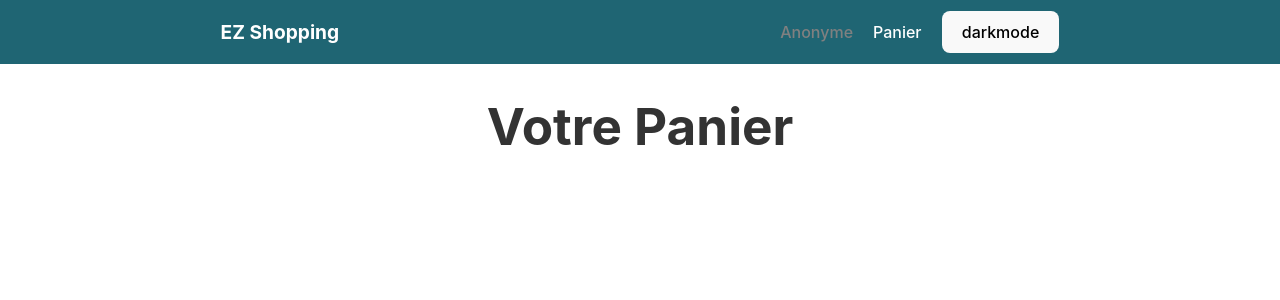
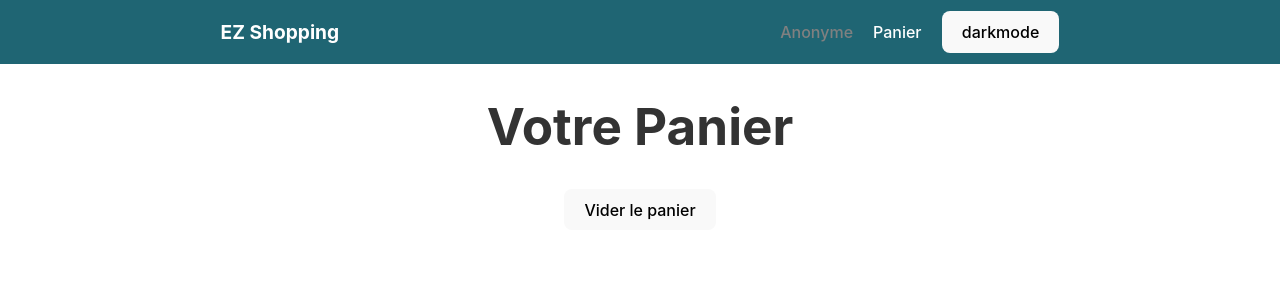
Before and after one commit to darkeo/React-Projet-semaine-3-Florian-Yasmine-Leo, a React (Vite) app in the folder Ez shopping/: page /cart in a window 1280 px wide. Shown: the top 300 px of the page. Built offline with nearby package versions, Linux system fonts and the light colour scheme.

Commit message:
Ajustement hauteur des pages

```diff
--- a/Ez shopping/src/component/CartList/CartList.jsx
+++ b/Ez shopping/src/component/CartList/CartList.jsx
@@ -1,27 +1,27 @@
-import { useDispatch, useSelector } from "react-redux";
-import { selectCart } from "../../store/selectors/cartSelectors";
-import "../ProductList/ProductList.scss";
-import { useEffect } from "react";
-import { useState } from "react";
+import { useDispatch, useSelector } from 'react-redux';
+import { selectCart } from '../../store/selectors/cartSelectors';
+import '../ProductList/ProductList.scss';
+import { useEffect } from 'react';
+import { useState } from 'react';
 import {
   decreaseQuantity,
   increaseQuantity,
   removeAllItems,
   removeItem,
-} from "../../store/slices/cartSlice";
+} from '../../store/slices/cartSlice';
 import {
   getFromLocalStorage,
   isKeyInLocalStorage,
-} from "../../utils/localStorage";
-import Product from "../ProductList/Product";
+} from '../../utils/localStorage';
+import Product from '../ProductList/Product';
 
 const CartList = () => {
   const cart = useSelector(selectCart);
-  const products = getFromLocalStorage("products") || [];
+  const products = getFromLocalStorage('products') || [];
   const dispatch = useDispatch();
   const localStorageCart = () => {
-    if (isKeyInLocalStorage("cart")) {
-      return getFromLocalStorage("cart");
+    if (isKeyInLocalStorage('cart')) {
+      return getFromLocalStorage('cart');
     }
     return false;
   };
@@ -63,13 +63,9 @@ const CartList = () => {
     dispatch(increaseQuantity(productId));
   };
 
-  const handleRemoveAll = () => {
-    dispatch(removeAllItems());
-  };
-
   return (
     <div>
-      <div className="product-list">
+      <div className='product-list'>
         {cartProducts.map((product, index) => {
           return (
             <Product
@@ -93,8 +89,7 @@ const CartList = () => {
           );
         })}
       </div>
-      </div>
-
+    </div>
   );
 };
 
--- a/Ez shopping/src/pages/Cart/Cart.jsx
+++ b/Ez shopping/src/pages/Cart/Cart.jsx
@@ -1,12 +1,25 @@
-import CartList from "../../component/CartList/CartList";
-import "./Cart.scss";
+import { useDispatch } from 'react-redux';
+import CartList from '../../component/CartList/CartList';
+import './Cart.scss';
+import { removeAllItems } from '../../store/slices/cartSlice';
 
 export default function Cart() {
+  const dispatch = useDispatch();
 
+  const handleClick = () => {
+    dispatch(removeAllItems());
+  };
   return (
-    <div>
+    <div style={{ minHeight: '100vh' }}>
       <h1>Votre Panier</h1>
-      <CartList/>
+      <button
+        onClick={() => {
+          handleClick();
+        }}
+      >
+        Vider le panier
+      </button>
+      <CartList />
     </div>
   );
 }
--- a/Ez shopping/src/pages/HomePage/HomePage.jsx
+++ b/Ez shopping/src/pages/HomePage/HomePage.jsx
@@ -14,14 +14,14 @@ const HomePage = () => {
   console.log(products);
 
   useEffect(() => {
-    fetch("https://fakestoreapi.com/products")
+    fetch('https://fakestoreapi.com/products')
       .then((res) => res.json())
       .then((data) => dispatch(getProducts(data)))
       .catch((err) => console.log(err));
   }, []);
 
   return (
-    <div>
+    <div style={{ minHeight: '100vh' }}>
       <h1> Liste des Produits</h1>
       <ProductList products={products} />
     </div>
```
